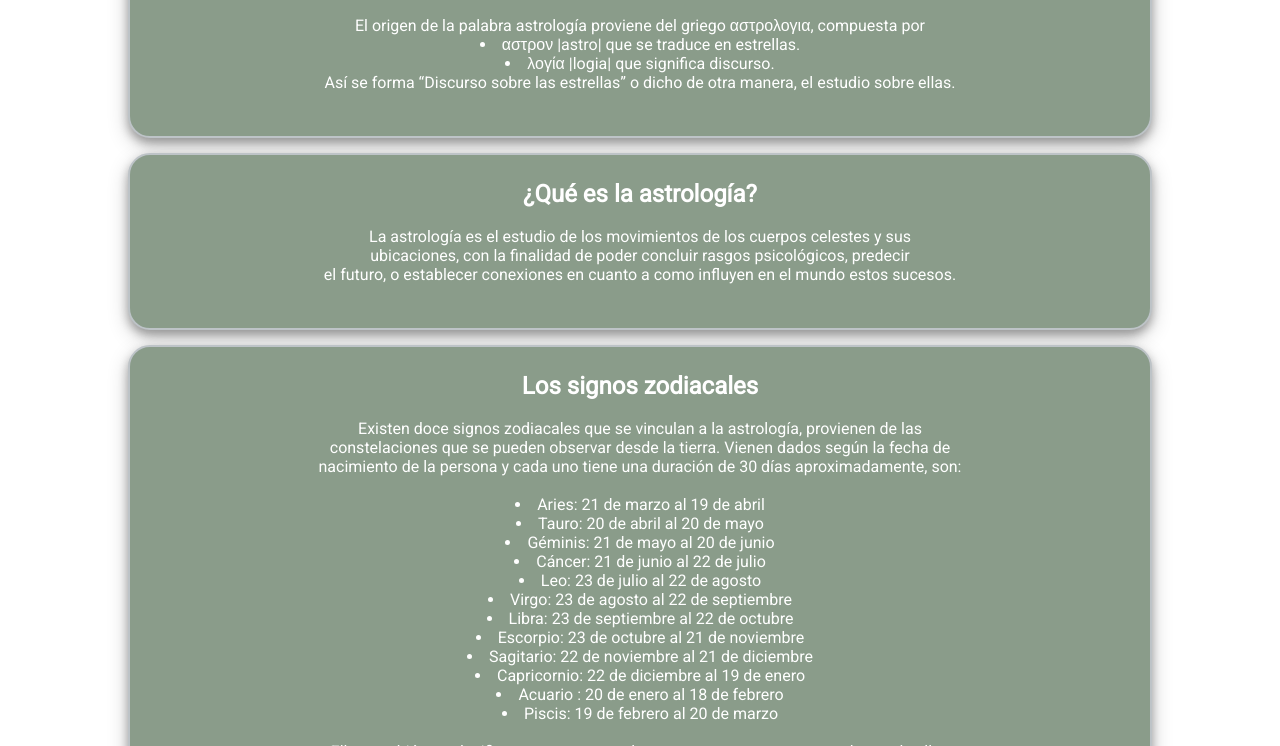
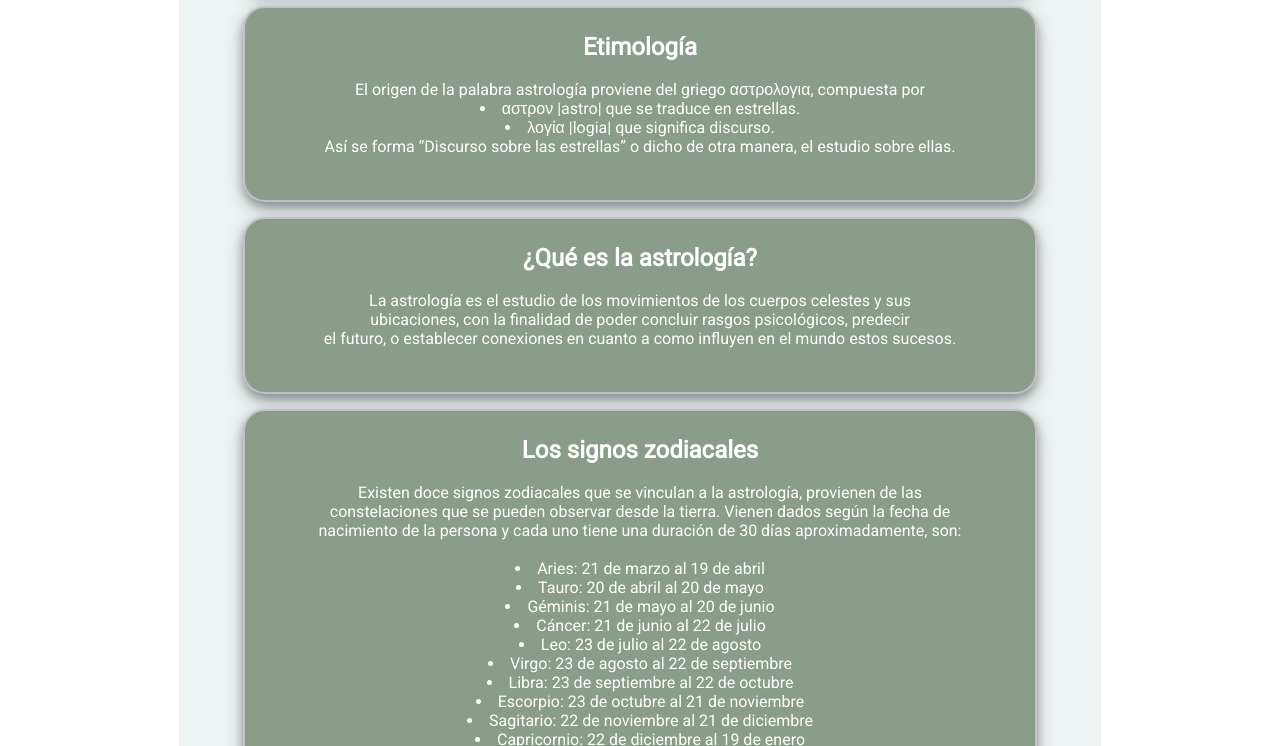
Before and after one commit to CintiaMont/Alma_Calma_vC, a plain HTML site: page Astrologia.html in a window 1280 px wide. Shown: the part 230-976 px from the top of the page. Drawn offline with Linux system fonts and the light colour scheme; a script that the page names is missing.

Commit message:
Update diseño_astrologia.css

```diff
--- a/diseño_astrologia.css
+++ b/diseño_astrologia.css
@@ -146,9 +146,10 @@ p.alinear_con_imagen{
 }
 
 .contenedor .contenido {
-	margin-right: 10%;
-	margin-left: 10%;
-	background: #ffffff;
+	margin-right: 14%;
+	margin-left: 14%;
+	padding: 5%;
+	background: #eef3f4;
 	color: #fff;
 	align-items: center;
 	justify-content: center;
```
